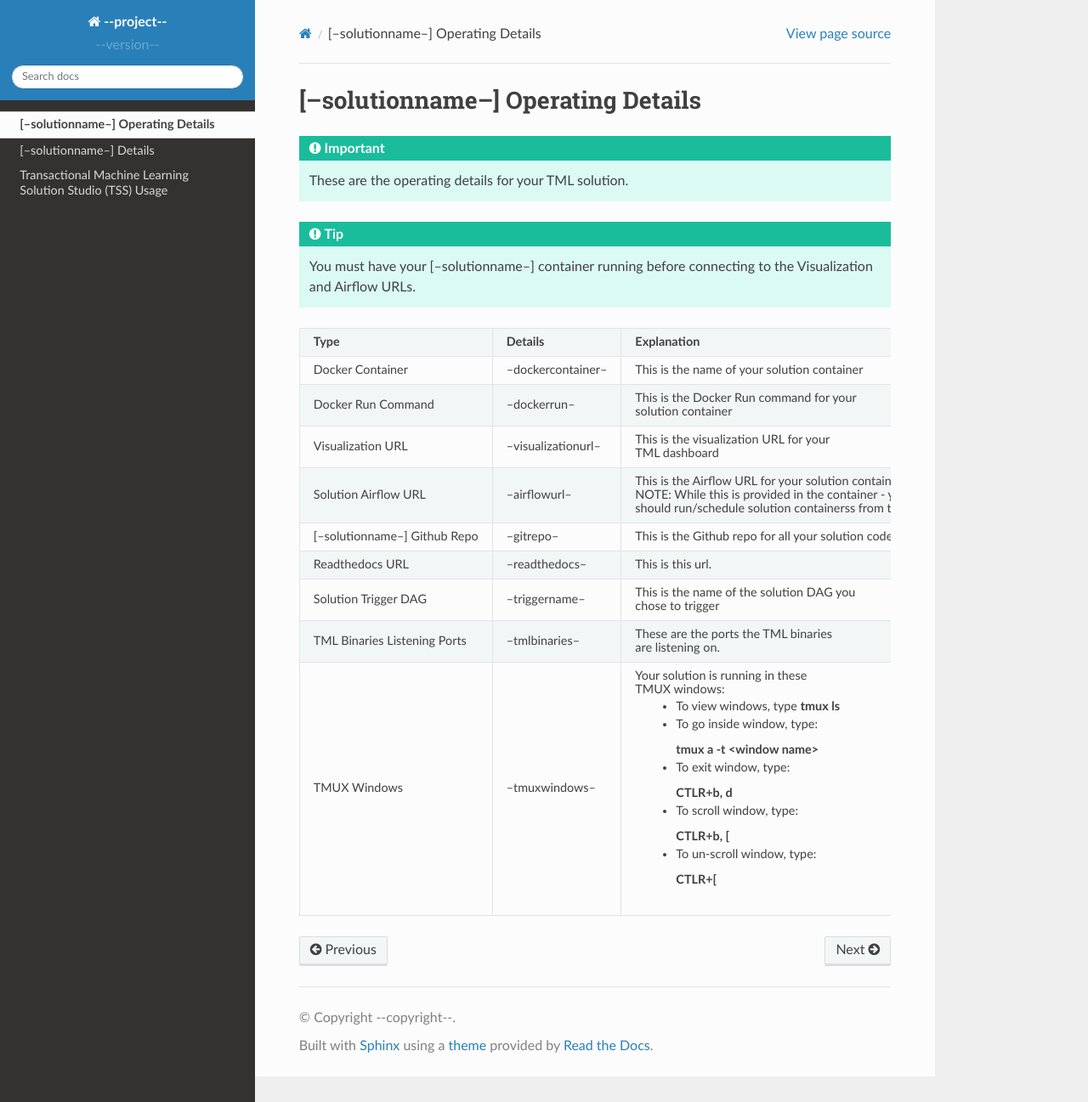
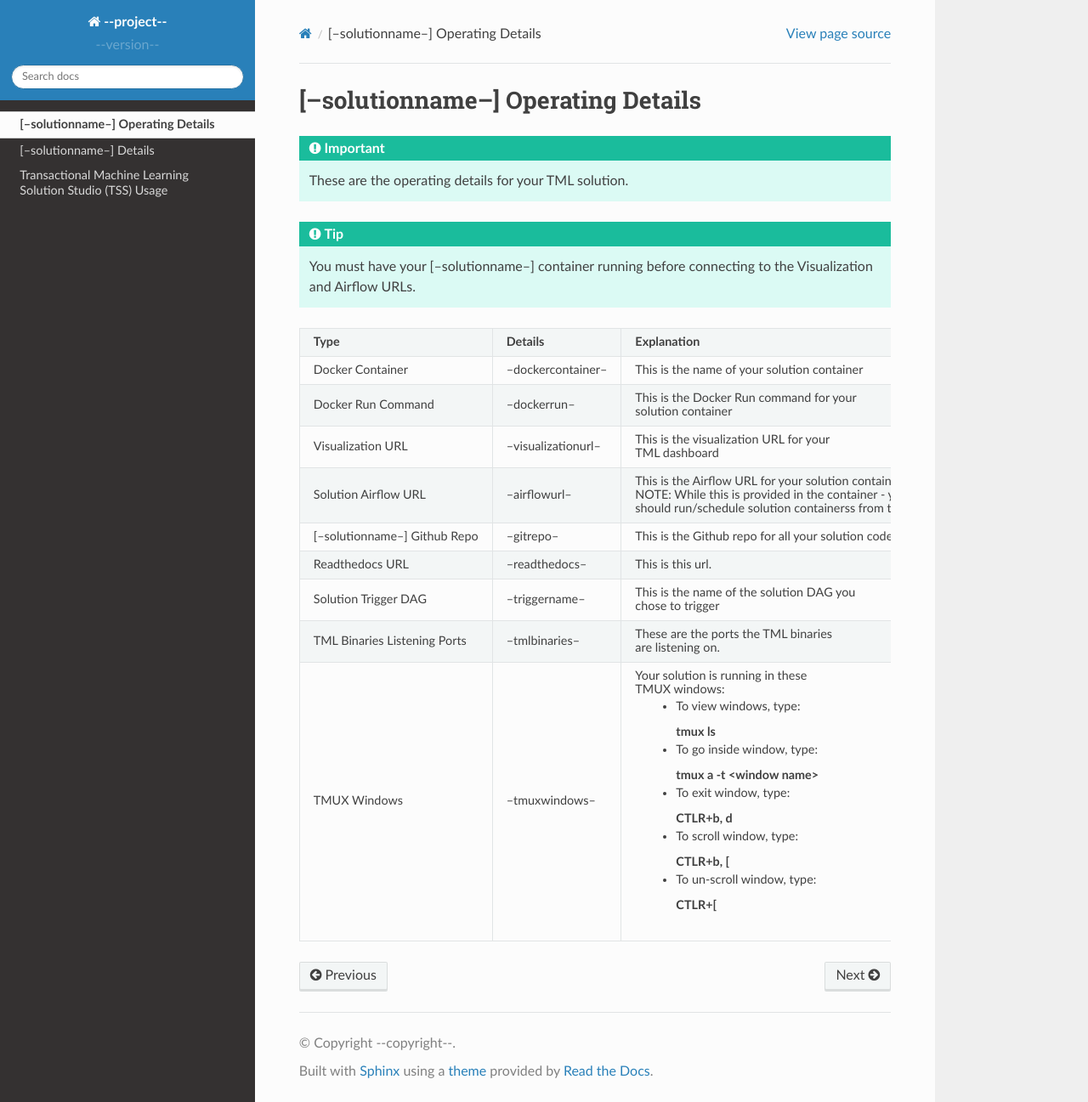
Before and after one commit to vanesalcb06/tssproject2-2b5c, a Sphinx documentation site: the page built from docs/source/operating.rst, in a window 1280 px wide and 1297 px high. Shown: the whole window at 85% size. Built offline with Sphinx 7.4.7 and the Read the Docs theme 2.0.0, drawn with Linux system fonts in a browser that asks for light colours.

```diff
--- a/docs/source/operating.rst
+++ b/docs/source/operating.rst
@@ -54,7 +54,9 @@
 
        TMUX windows:
 
-        - To view windows, type **tmux ls**
+        - To view windows, type:
+
+          **tmux ls**
 
         - To go inside window, type:
 
```
